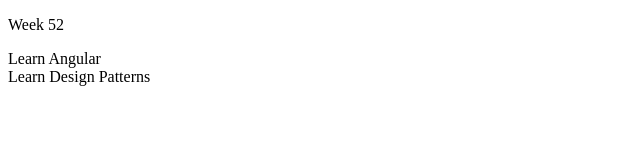
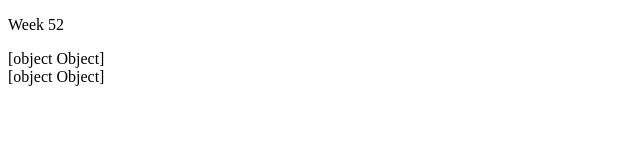
Before and after one commit to tepesalexandru/ng-week52, an Angular app: page / in a window 1280 px wide. Shown: the top 160 px of the page, without its empty margins (0-640 px from the left). Built offline with nearby package versions, Linux system fonts and the light colour scheme.

Commit message:
implemented interfaces

```diff
--- a/src/app/goals/goal.component.ts
+++ b/src/app/goals/goal.component.ts
@@ -1,9 +1,10 @@
 import { Component, Input } from '@angular/core';
+import {IGoal} from '../shared/interfaces/goal';
 
 @Component({
   selector: 'goal',
   templateUrl: './goal.component.html',
 })
 export class GoalComponent {
-  @Input() goal;
+  @Input() goal: IGoal;
 }
--- a/src/app/goals/goals-container.component.ts
+++ b/src/app/goals/goals-container.component.ts
@@ -1,5 +1,6 @@
 import {Component, OnInit} from '@angular/core';
 import { GoalsService } from './goals.service';
+import {IGoal} from '../shared/interfaces/goal';
 
 @Component({
     selector: 'goal-container',
@@ -7,7 +8,7 @@
 })
 export class GoalsContainer implements OnInit{
 
-    goals = [];
+    goals: IGoal[] = [];
 
     constructor(private goalsService: GoalsService) {
 
--- a/src/app/goals/goals.service.ts
+++ b/src/app/goals/goals.service.ts
@@ -1,13 +1,20 @@
-import {Injectable} from '@angular/core';
+import { Injectable } from '@angular/core';
+import { IGoal } from '../shared/interfaces/goal';
 
 @Injectable()
 export class GoalsService {
-    getGoals() {
-        return GOALS;
-    }
+  getGoals() {
+    return GOALS;
+  }
 }
 
-const GOALS = [
-    "Learn Angular",
-    "Learn Design Patterns"
-]
+const GOALS: IGoal[] = [
+  {
+    label: 'Learn Angular',
+    minutesRequired: 240,
+  },
+  {
+    label: 'Learn Design Patterns',
+    minutesRequired: 560,
+  },
+];
--- /dev/null
+++ b/src/app/shared/interfaces/goal.ts
@@ -0,0 +1,4 @@
+export interface IGoal {
+    label: string,
+    minutesRequired: number
+}
```
